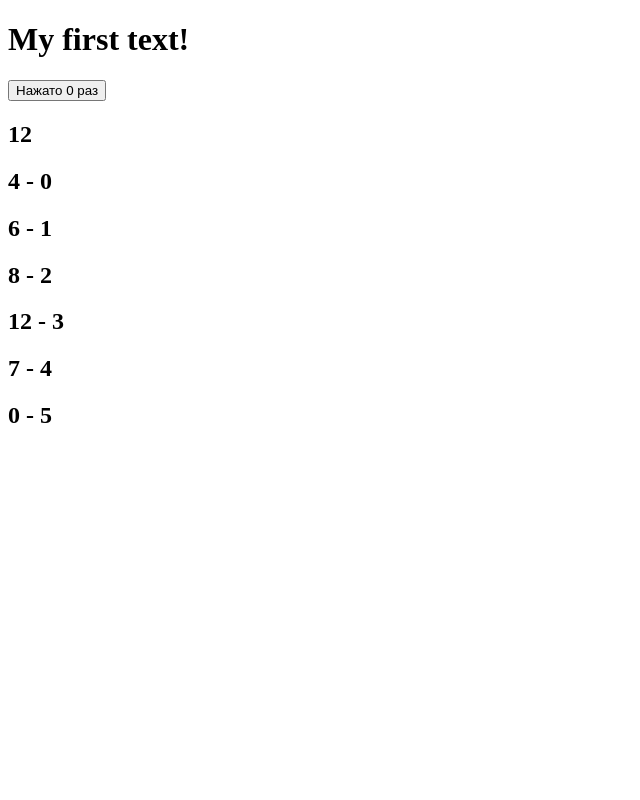
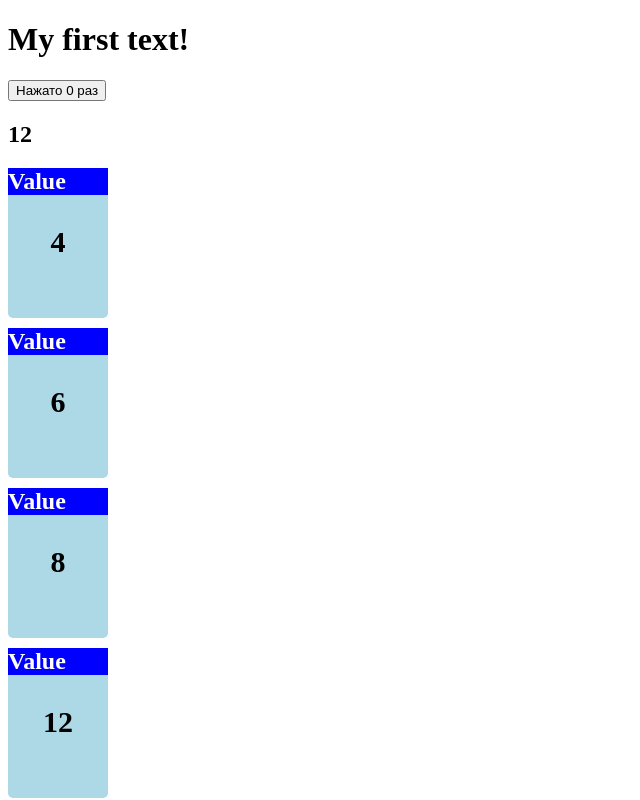
Before and after one commit to bahish-mir/Angular, an Angular app: page / in a window 1280 px wide. Shown: the top 800 px of the page, without its empty margins (0-640 px from the left). Built offline with nearby package versions, Linux system fonts and the light colour scheme.

Commit message:
some update

```diff
--- a/src/app/app.component.html
+++ b/src/app/app.component.html
@@ -1,10 +1,13 @@
 <h1 *ngIf="isTitleShow">{{ title }}</h1> <!--Двойные фигурные скобки, интерполяция-->
+<h2 *ngIf="selectedValue">Нажато на {{ selectedValue }}</h2>
 
 <button (click)="increment()">Нажато {{counter}} раз</button>
 
 <h2>{{ myNumbers[3] }}</h2>
 
-<h2 *ngFor="let item of myNumbers; let i = index">{{item}} - {{ i }}</h2> <!--директивы бывают 2 типов, структурные, и атрибутивные, ngfor - структурная деректива -->
+<!--<h2 *ngFor="let item of myNumbers; let i = index">{{item}} - {{ i }}</h2> <!--директивы бывают 2 типов, структурные, и атрибутивные, ngfor - структурная деректива -->
 <!-- есть еще кастомные директивы (@Diractive)
 у директивы нет своего html кода, а так нет никаких отличий от директивы и компонента
 -->
+
+<app-item *ngFor="let item of myNumbers" [value]="item"></app-item>
--- a/src/app/app.component.ts
+++ b/src/app/app.component.ts
@@ -11,6 +11,7 @@ export class AppComponent {
   public counter = 0;
   public myNumbers: number[] = [4, 6, 8, 12, 7, 0];
   public isTitleShow = true;
+  public selectedValue: number;
 
   public increment(): void {
     this.counter++;
--- a/src/app/app.module.ts
+++ b/src/app/app.module.ts
@@ -1,3 +1,4 @@
+import { ItemComponent } from './item/item.component';
 import { NgModule } from '@angular/core';
 import { BrowserModule } from '@angular/platform-browser';
 
@@ -5,7 +6,8 @@ import { AppComponent } from './app.component';
 
 @NgModule({
   declarations: [
-    AppComponent
+    AppComponent,
+    ItemComponent
   ],
   imports: [
     BrowserModule
@@ -13,4 +15,4 @@ import { AppComponent } from './app.component';
   providers: [],
   bootstrap: [AppComponent]
 })
-export class AppModule { }
+export class AppModule {}
--- a/src/app/item/item.component.html
+++ b/src/app/item/item.component.html
@@ -0,0 +1,7 @@
+<div class="container">
+  <h2 class="container__text">Value</h2>
+  <h3 class="container__value">
+  <!-- <ng-content></ng-content> -->
+  {{ value }}
+  </h3>
+</div>
--- a/src/app/item/item.component.scss
+++ b/src/app/item/item.component.scss
@@ -0,0 +1,18 @@
+.container {
+  width: 100px;
+  height: 150px;
+  background-color: lightblue;
+  border-radius: 5px;
+  margin-bottom: 10px;
+
+  &__text {
+    margin: 0;
+    background: blue;
+    color: white;
+  }
+
+  &__value {
+    font-size: 30px;
+    text-align: center;
+  }
+}
```
Also changed, not shown: src/app/item/item.component.ts (+11 -1 lines).
